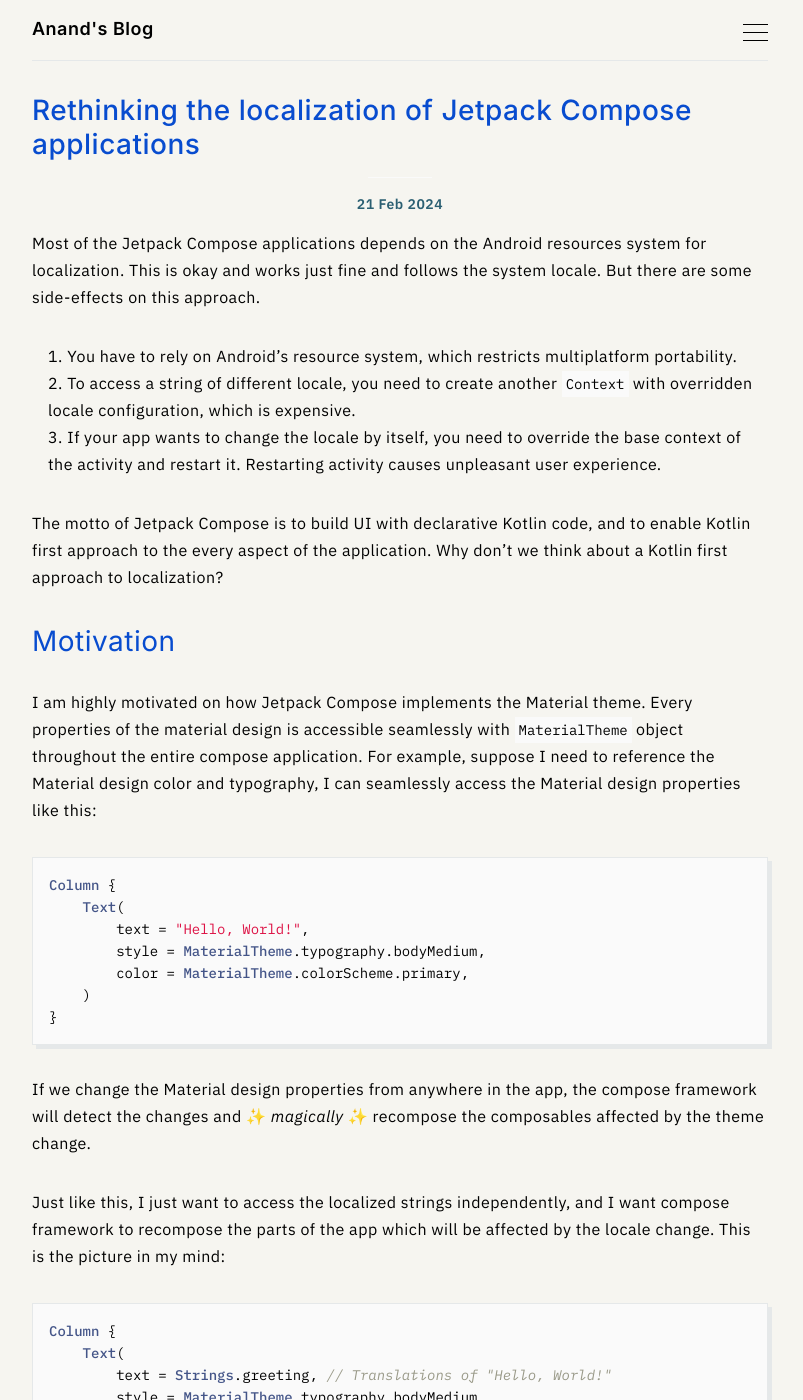
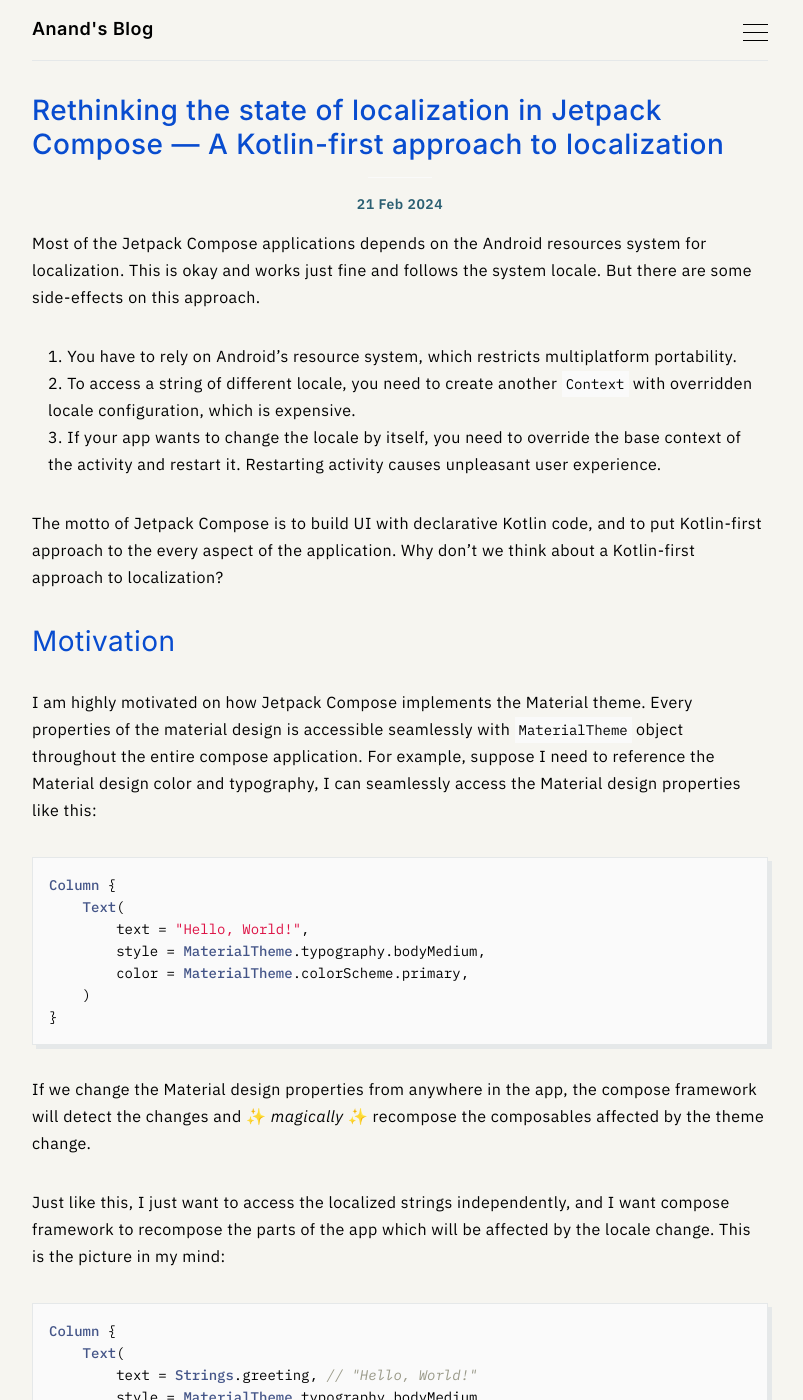
Before and after one commit to anandbosedev/anandbosedev.github.io, a Jekyll site: the page built from _posts/2024-02-21-rethinking-localization-of-jetpack-compose-apps.md, in a window 1280 px wide and 1400 px high. Shown: the whole window, without its empty margins (240-1043 px from the left). Built offline with Jekyll 4.4.1, drawn with Linux system fonts in a browser that asks for light colours; some web fonts are replaced; some of the changed text lies outside the part shown.

Commit message:
Proofreading updates to 2024-02-21-rethinking-localization-of-jetpack-compose-apps

````diff
--- a/_posts/2024-02-21-rethinking-localization-of-jetpack-compose-apps.md
+++ b/_posts/2024-02-21-rethinking-localization-of-jetpack-compose-apps.md
@@ -1,6 +1,6 @@
 ---
 layout: post
-title: Rethinking the localization of Jetpack Compose applications
+title: Rethinking the state of localization in Jetpack Compose — A Kotlin-first approach to localization
 tags: ['Android', 'JetpackCompose', 'Localization']
 ---
 
@@ -10,7 +10,7 @@
 2. To access a string of different locale, you need to create another `Context` with overridden locale configuration, which is expensive.
 3. If your app wants to change the locale by itself, you need to override the base context of the activity and restart it. Restarting activity causes unpleasant user experience.
 
-The motto of Jetpack Compose is to build UI with declarative Kotlin code, and to enable Kotlin first approach to the every aspect of the application. Why don't we think about a Kotlin first approach to localization?
+The motto of Jetpack Compose is to build UI with declarative Kotlin code, and to put Kotlin-first approach to the every aspect of the application. Why don't we think about a Kotlin-first approach to localization?
 
 ## Motivation
 
@@ -32,7 +32,7 @@
 ```kotlin
 Column {
     Text(
-        text = Strings.greeting, // Translations of "Hello, World!"
+        text = Strings.greeting, // "Hello, World!"
         style = MaterialTheme.typography.bodyMedium,
         color = MaterialTheme.colorScheme.primary,
     )
````
Also changed, not shown: other parts of _posts/2024-02-21-rethinking-localization-of-jetpack-compose-apps.md (+1 -1 lines).
